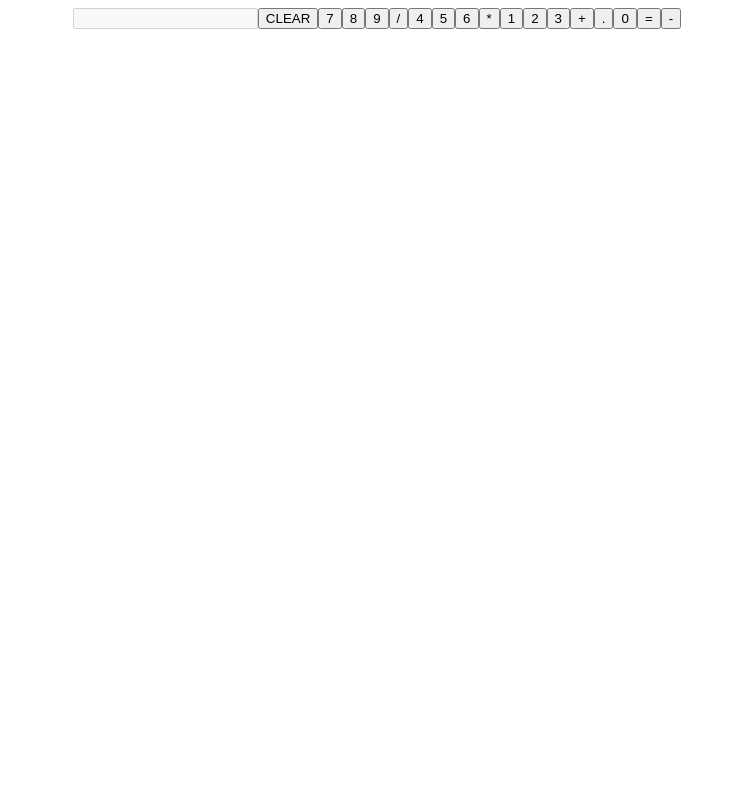
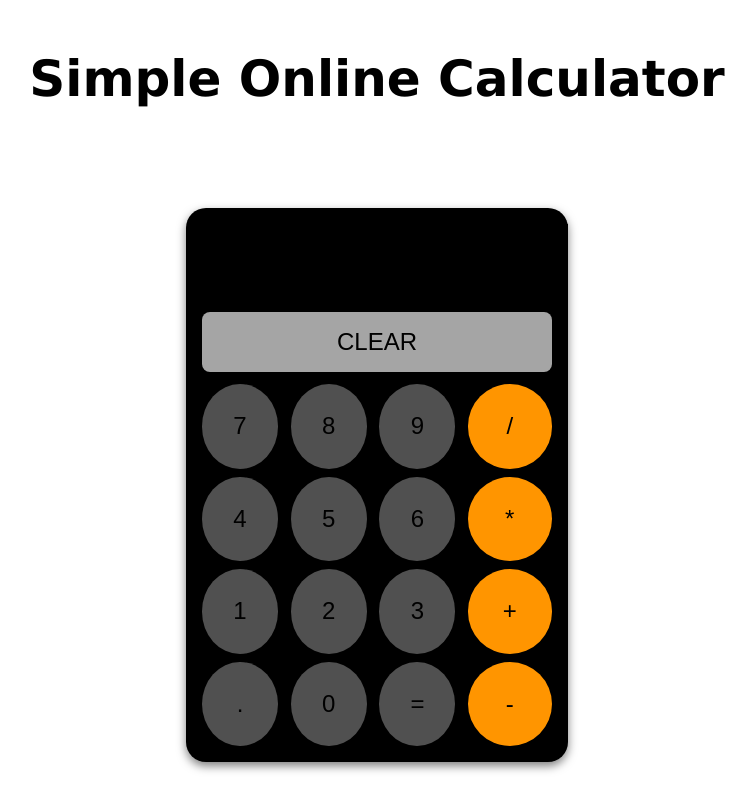
Before and after one commit to D4C1891/Calculator, a plain HTML site: page index.html in a window 1280 px wide. Shown: the whole page, without its empty margins (263-1019 px from the left). Drawn offline with Linux system fonts and the light colour scheme.

Commit message:
Added new div containers to the HTML, added styles to make it actually look like a calculator, and cleaned up the js with more efficient functions.

```diff
--- a/index.html
+++ b/index.html
@@ -7,25 +7,33 @@
     <link rel="stylesheet" href="style.css">
 </head>
 <body>
+    <h1>Simple Online Calculator</h1>
     <div class = "calculator">
-        <input type="text" id="display" class="calculator-display" disabled>
+        <input type="text" id="display" class="calculatorDisplay" disabled>
         <button class = "clear">CLEAR</button>
+        <div class = "buttonContainer">
+            <div class = "numberPad">
                 <button class = "numButtons" data-value = "7">7</button>
                 <button class = "numButtons" data-value = "8">8</button>
                 <button class = "numButtons" data-value = "9">9</button>
-        <button class = "operatorButtons">/</button>
                 <button class = "numButtons" data-value = "4">4</button>
                 <button class = "numButtons" data-value = "5">5</button>
                 <button class = "numButtons" data-value = "6">6</button>
-        <button class = "operatorButtons">*</button>
                 <button class = "numButtons" data-value = "1">1</button>
                 <button class = "numButtons" data-value = "2">2</button>
                 <button class = "numButtons" data-value = "3">3</button>
-        <button class = "operatorButtons">+</button>
                 <button class = "decimal">.</button>
                 <button class = "numButtons" data-value = "0">0</button>
                 <button class = "equals">=</button>
+            </div>
+
+            <div class = "operators">
+                <button class = "operatorButtons">/</button>
+                <button class = "operatorButtons">*</button>
+                <button class = "operatorButtons">+</button>
                 <button class = "operatorButtons">-</button>
+            </div>
+        </div>
     </div>
 
 <script src = "main.js"></script>
--- a/main.js
+++ b/main.js
@@ -1,3 +1,4 @@
+//Get the HTML buttons that require interactivity, and get the display so it can be updated.
 const numButtons = document.querySelectorAll('.numButtons');
 const operatorButtons = document.querySelectorAll('.operatorButtons');
 const equalButton = document.querySelector('.equals');
@@ -5,41 +6,57 @@ const decimalButton = document.querySelector('.decimal');
 const clearButton = document.querySelector('.clear');
 let display = document.getElementById('display');
 
+//Initialize global variables that will be used throughout the program
 let operand1 = '';
 let operator = '';
 let operand2 = '';
 let displayValue = 0;
 let resultFlag = false;
 
-function getNumberClick(e){
+//Adds a event listener to each button that will get the values for the first and second operator,
+//as well as make sure that pressing a new number once a result is done will result in a new calculation.
+numButtons.forEach(button => {
+    button.addEventListener('click', (e) => {
+        if (resultFlag) {
+            operand1 = '';
+            operand2 = '';
+            operator = '';
+            displayValue = '';
+            resultFlag = false;
+        }
+
         const num = e.currentTarget.dataset.value;
 
-    if(operator === ''){
+        if (operator === '') {
             operand1 += num;
             displayValue = operand1;
-    }
-    else {
+        } else {
             operand2 += num;
             displayValue = operand2;
         }
+
         display.value = displayValue;
+    });
+});
+
+//Gets the operator for the equation on click and checks to see if the resultFlag is true to avoid errors in
+//calculations performed after the first one.
+operatorButtons.forEach(button => {
+    button.addEventListener('click', (e) => {
+       if(resultFlag) {
+        resultFlag = false;
     }
 
-numButtons.forEach(button => { button.addEventListener('click', getNumberClick)
-})
-
-function getOperatorClick(e){
     const op = e.currentTarget.textContent;
 
     if(operand1 !== ''){
         operator = op;
         }
-}
+    });
+});
 
-operatorButtons.forEach(button => { button.addEventListener('click', getOperatorClick)
-})
-
-function handleDecimalClick() {
+//On click a decimal is appended to the operand if one is not already. Only one decimal point is allowed.
+decimalButton.addEventListener('click', () => {
       if (operator === '') {
         if (!operand1.includes('.')) {
             operand1 += '.';
@@ -52,10 +69,9 @@ function handleDecimalClick() {
         }
     }
         display.value = displayValue;
-}
+})
 
-decimalButton.addEventListener('click', handleDecimalClick );
-
+//On click reset the values of every global variable to nothing.
 clearButton.addEventListener('click', () => {
     operand1 = '';
     operator = '';
@@ -64,6 +80,9 @@ clearButton.addEventListener('click', () => {
     display.value = displayValue;
 });
 
+//Calculates the result depending on which operator is selected. The result is rounded and
+//then becomes operand1 so the result can be operated on. The resultFlag becomes true to
+//ensure that pressing a number will start a new calculation instead of just appending to the result.
 function calculate(){
     let result = 0;
 
@@ -101,23 +120,4 @@ function calculate(){
     operand2 = '';
 }
 
-numButtons.forEach(button => {
-    button.addEventListener('click', () => {
-        if (resultFlag) {
-            operand1 = '';
-            operand2 = '';
-            operator = '';
-            displayValue = '';
-            resultFlag = false;
-        }
-
-        if(operator === '') {
-            operand1 += button.textContent;
-            displayValue = operand1;
-        }
-        display.value = displayValue;
-    });
-});
-
-
 equalButton.addEventListener('click',calculate);
--- a/style.css
+++ b/style.css
@@ -3,8 +3,106 @@ body {
     flex-direction: column;
     justify-content: center;
     align-items: center;
+    min-height: 75vh;
+    margin: 0;
+    background: white;
+    font-family: Verdana, Geneva, sans-serif;
+}
+
+h1 {
+    margin: 50px;
+    font-size: 50px;
+    justify-self: flex-start;
 }
 
 .calculator {
     display: flex;
+    flex-direction: column;
+    background-color: #000;
+    border-radius: 20px;
+    box-shadow: 0px 4px 10px rgba(0, 0, 0, 0.5);
+    width: 350px;
+    padding: 16px;
+    margin: 50px;
 }
+
+.calculatorDisplay {
+    background-color: black;
+    color: white;
+    font-size: 32px;
+    width: 100%;
+    height: 60px;
+    margin-bottom: 12px;
+    padding: 8px;
+    border: none;
+    text-align: right;
+}
+
+.clear {
+    background-color: #a5a5a5;
+    color: black;
+    width: 100%;
+    padding: 16px;
+    margin-bottom: 12px;
+    font-size: 24px;
+    border-radius: 8px;
+    border: none;
+    cursor: pointer;
+}
+
+.buttonContainer {
+    display: flex;
+    flex-direction: row;
+    gap: 12px;
+}
+
+.numberPad {
+    display: flex;
+    flex-wrap: wrap;
+    width: 75%;
+    gap: 8px;
+    justify-content: space-between;
+}
+
+.numberPad button {
+    flex: 0 0 30%;
+    aspect-ratio: 1 / 1;
+    font-size: 24px;
+}
+
+.operators {
+    display: flex;
+    flex-direction: column;
+    justify-content: space-between;
+    gap: 8px;
+    width: 25%;
+}
+
+.operatorButtons {
+    width: 100%;
+    aspect-ratio: 1 / 1;
+    font-size: 24px;
+    background-color: #ff9500;
+    border-radius: 50%;
+}
+
+button {
+    cursor: pointer;
+    background-color: #505050;
+    border-radius: 50%;
+    border: none;
+    cursor: pointer;
+    transition: background-color 0.2s;
+}
+
+.operatorButtons {
+    background-color: #ff9500;
+}
+
+.decimal {
+    background-color: #505050;
+}
+
+.equals {
+    background-color: #505050;
+}
```
Lines whose indentation alone changed are shown as unchanged.
